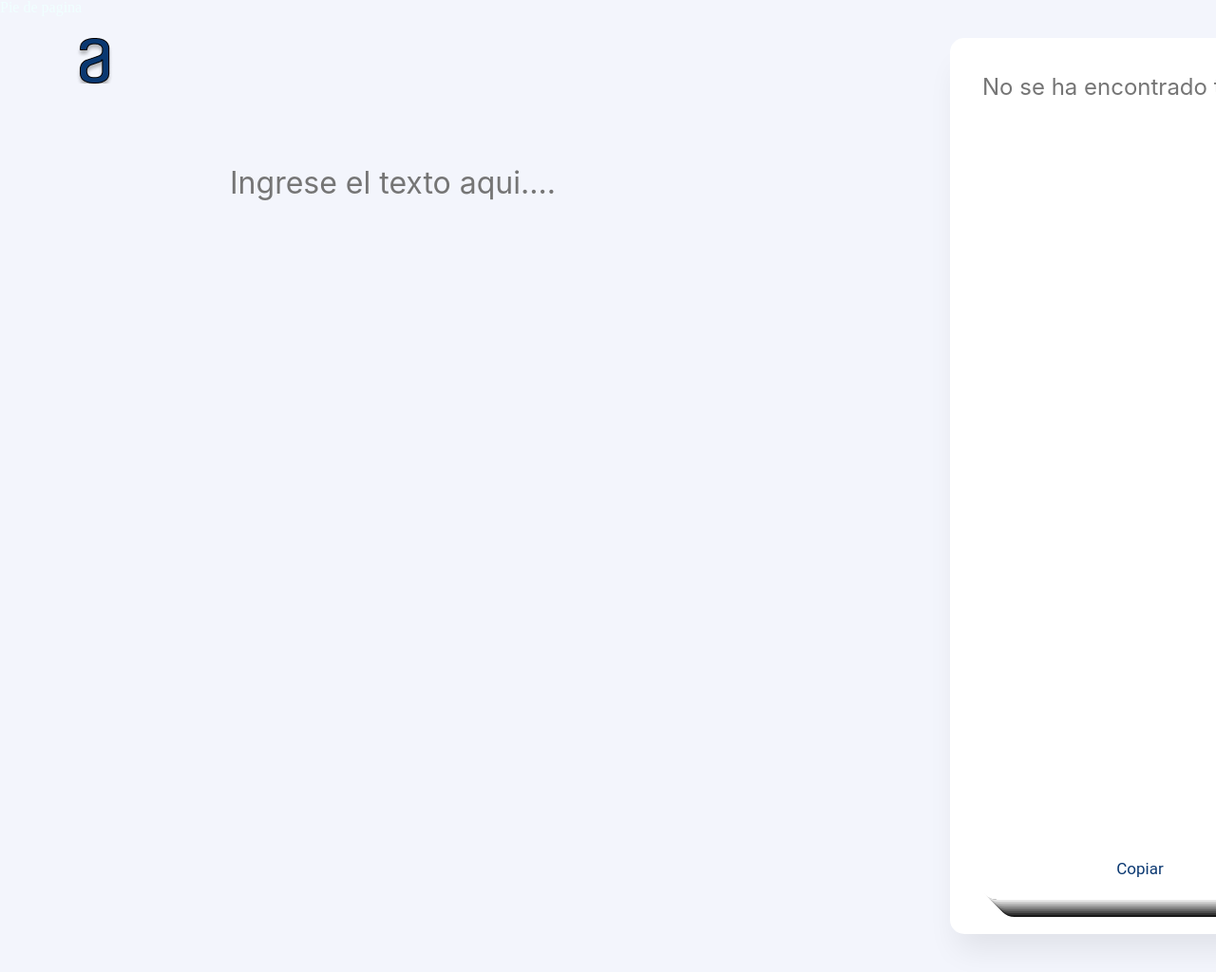
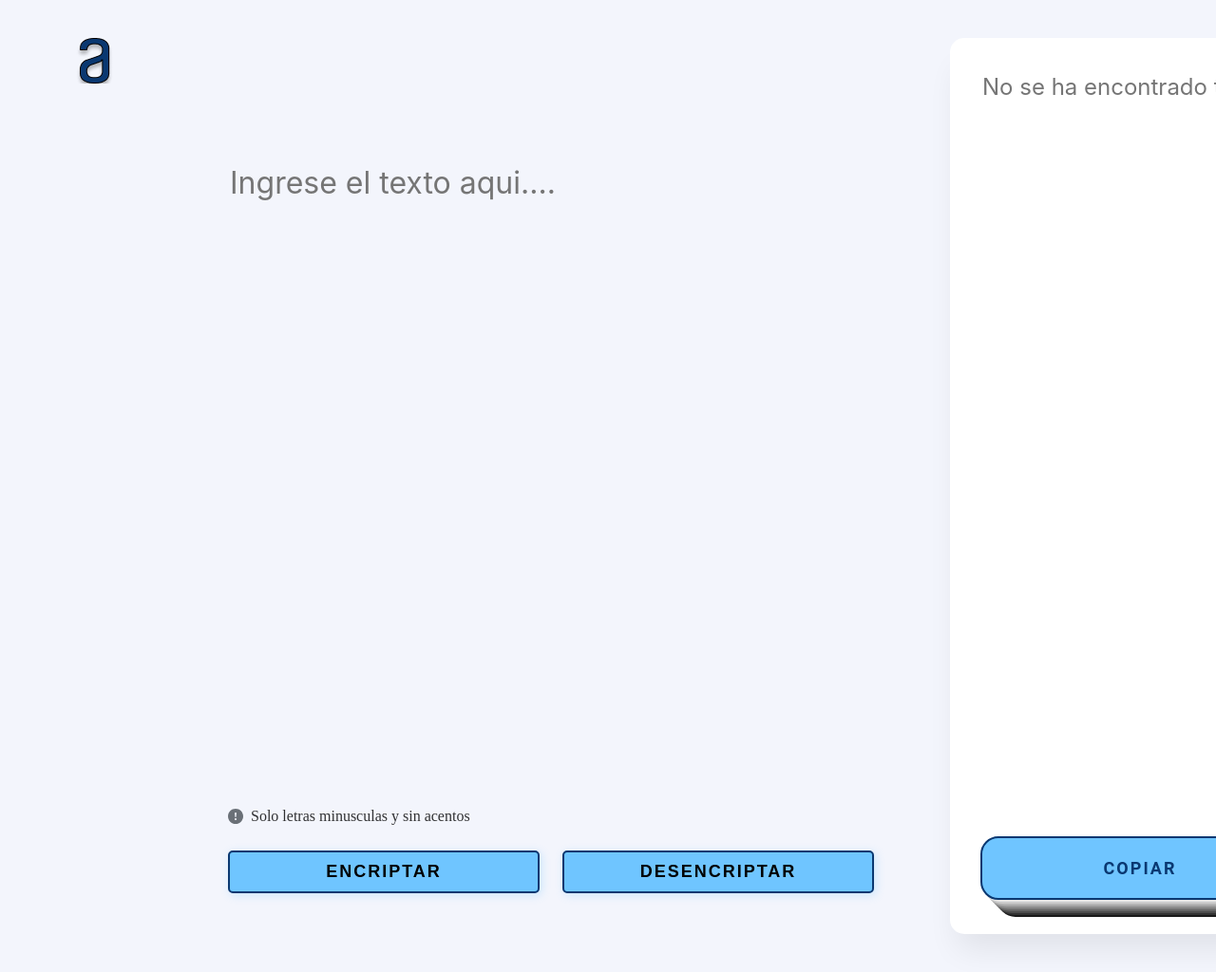
Before and after one commit to Rosnye/CRO.github.io, a plain HTML site: page index.html in a window 1280 px wide. Shown: the top 1024 px of the page at 95% size. Drawn offline with Linux system fonts and the light colour scheme.

Commit message:
Agregado de botones para encriptacion y modificaciones visuales

```diff
--- a/index.html
+++ b/index.html
@@ -29,10 +29,17 @@
                 <button class="button-decrypted">Copiar</button>
             </div>
             <input class="encrypted-text" placeholder="Ingrese el texto aqui....">
+
+            <div class="use-warning"><img class="vector" src="img/Vector.svg" alt="exclamation"> Solo letras minusculas y sin acentos</div>
+
+            <div class="crypt-buttons">
+                <button class="encrypt-button">Encriptar</button>
+                <button class="decrypt-button">Desencriptar</button>
+            </div>
         </main>
 
         <footer>
-        Pie de pagina
+
         </footer>
 
     </body>
--- a/style.css
+++ b/style.css
@@ -75,23 +75,30 @@ body{
     color: #495057;
 }
 
+.decrypted-text:active{
+    color: #000;
+}
+
 .button-decrypted{
     margin: 0px 32px 0 32px;
     width: 336px;
     height: 67px;
 
+    font-size: 18px;
+    text-transform: uppercase;
+    letter-spacing: 2px;
+    font-weight: bold;
+
     color: #0A3871;
-    background: transparent;
+    background-color: #6fc5ff;
 
-    border: 1px solid #0A3871;
+    border: 2px solid #0A3871;
     border-radius: 24px;
 
     transition: all 0.5s;
-    font-size: 17px;
     padding: 1ch 2ch;
 
     font-family: Roboto, sans-serif;
-    border: none;
     border-radius: 1.05em;
     box-shadow: 2px 2px 0px hsl(0, 0%, 90%),
       4px 4px 0px hsl(0, 0%, 80%),
@@ -108,9 +115,86 @@ body{
 .button-decrypted:hover {
     background-color: #6fc5ff;
     box-shadow: 0 0 20px #6fc5ff50;
-    font-size: 1.05em;
     transition: 0.5s;
 
-    color: #fff;
     box-shadow: none;
   }
+
+  .use-warning{
+    display: flex;
+    flex-direction: row;
+    align-items: center;
+    padding: 0px;
+    gap: 8px;
+
+    position: absolute;
+    width: 270px;
+    height: 18px;
+    left: 240px;
+    top: 851px;
+    color: #000;
+    opacity: 0.8;
+  }
+
+  .crypt-buttons{
+    display: flex;
+    flex-direction: row;
+    align-items: flex-start;
+    padding: 0px;
+    gap: 24px;
+
+    position: absolute;
+    width: 680px;
+    height: 67px;
+    left: 240px;
+    top: 885px;
+
+  }
+
+  .encrypt-button{
+    background-color: #6fc5ff;
+    color: #000;
+    border: 2px solid #0A3871;
+    border-radius: 5px;
+    margin: auto;
+    padding: 10px 15px;
+    width: 328px;
+    font-size: 18px;
+    text-transform: uppercase;
+    letter-spacing: 2px;
+    font-weight: bold;
+    box-shadow: 2px 2px 10px #6fc5ff50;
+    transition: all 0.2s ease-in-out;
+  }
+
+  .encrypt-button:hover{
+    background-color: #ff7979;
+    color: #2f3640;
+    border-color: #2f3640;
+    box-shadow: 2px 2px 20px #6fc5ff50;
+    transform: translateY(-2px);
+  }
+
+  .decrypt-button{
+    background-color: #6fc5ff;
+    color: #000;
+    border: 2px solid #0A3871;
+    border-radius: 5px;
+    margin: auto;
+    padding: 10px 15px;
+    width: 328px;
+    font-size: 18px;
+    text-transform: uppercase;
+    letter-spacing: 2px;
+    font-weight: bold;
+    box-shadow: 2px 2px 10px #6fc5ff50;
+    transition: all 0.2s ease-in-out;
+  }
+
+  .decrypt-button:hover{
+    background-color: #ff7979;
+    color: #2f3640;
+    border-color: #2f3640;
+    box-shadow: 2px 2px 20px #6fc5ff50;
+    transform: translateY(-2px);
+  }
```
Also changed, not shown: img/Vector.svg (added).
